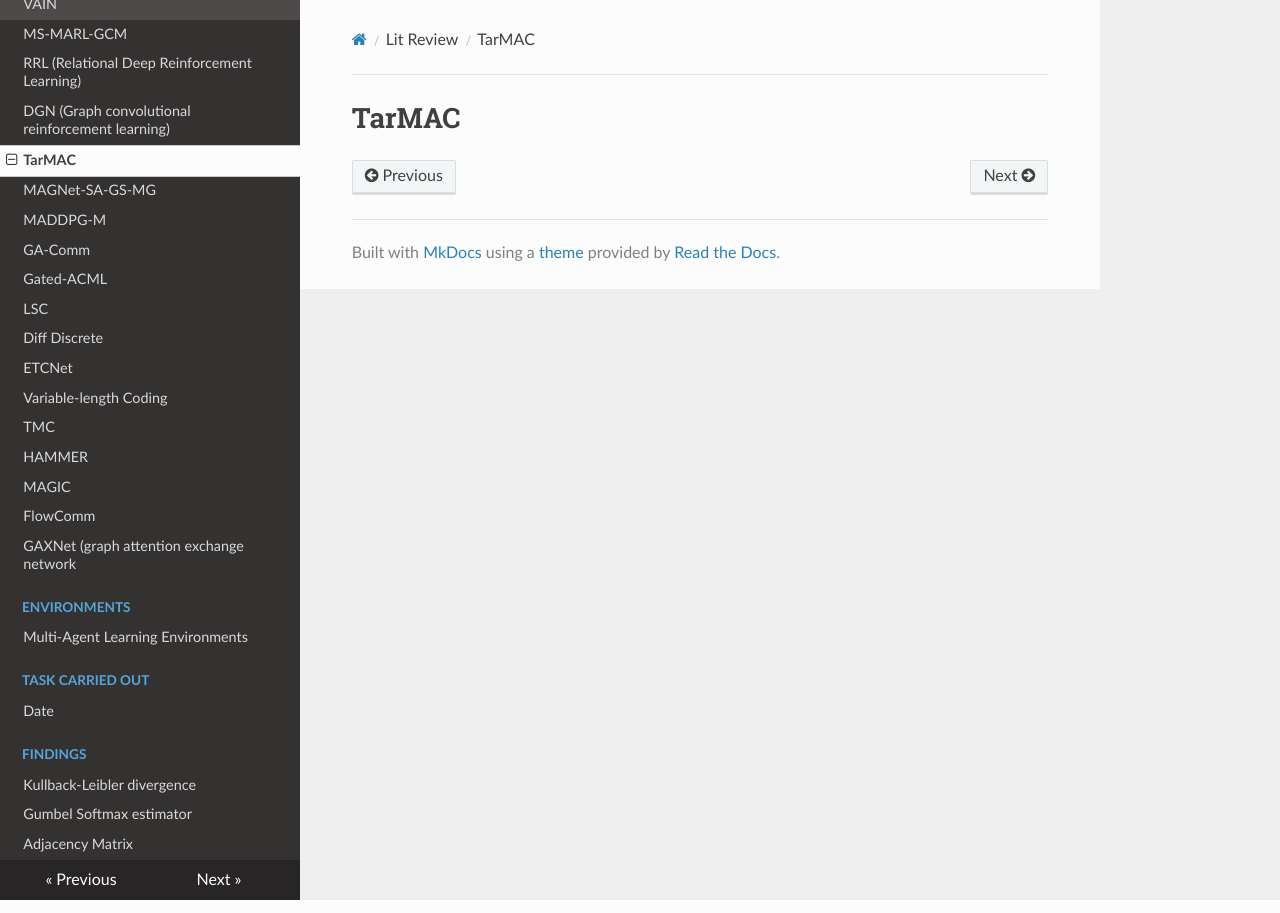
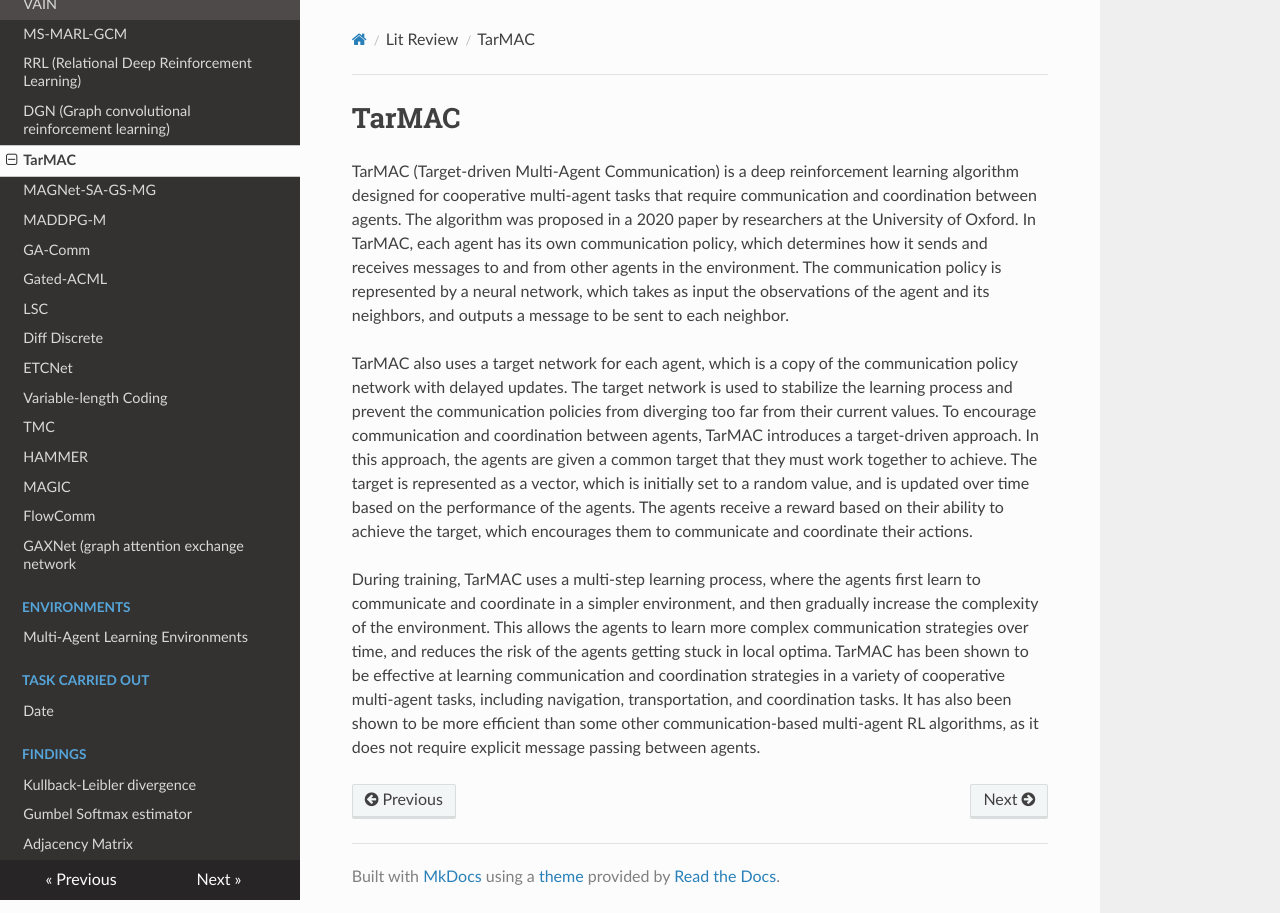
Before and after one commit to hasithz/CommRL_docs, an MkDocs documentation site: the page built from docs/Literature_Reviews/TarMAC.md, in a window 1280 px wide. Built offline with MkDocs 1.6.1, drawn with Linux system fonts in a browser that asks for light colours; nearby versions of some CDN libraries.

```diff
--- a/docs/Literature_Reviews/TarMAC.md
+++ b/docs/Literature_Reviews/TarMAC.md
@@ -1 +1,10 @@
 # TarMAC
+
+TarMAC (Target-driven Multi-Agent Communication) is a deep reinforcement learning algorithm designed for cooperative multi-agent tasks that require communication and coordination between agents. The algorithm was proposed in a 2020 paper by researchers at the University of Oxford.
+In TarMAC, each agent has its own communication policy, which determines how it sends and receives messages to and from other agents in the environment. The communication policy is represented by a neural network, which takes as input the observations of the agent and its neighbors, and outputs a message to be sent to each neighbor.
+
+TarMAC also uses a target network for each agent, which is a copy of the communication policy network with delayed updates. The target network is used to stabilize the learning process and prevent the communication policies from diverging too far from their current values.
+To encourage communication and coordination between agents, TarMAC introduces a target-driven approach. In this approach, the agents are given a common target that they must work together to achieve. The target is represented as a vector, which is initially set to a random value, and is updated over time based on the performance of the agents. The agents receive a reward based on their ability to achieve the target, which encourages them to communicate and coordinate their actions.
+
+During training, TarMAC uses a multi-step learning process, where the agents first learn to communicate and coordinate in a simpler environment, and then gradually increase the complexity of the environment. This allows the agents to learn more complex communication strategies over time, and reduces the risk of the agents getting stuck in local optima.
+TarMAC has been shown to be effective at learning communication and coordination strategies in a variety of cooperative multi-agent tasks, including navigation, transportation, and coordination tasks. It has also been shown to be more efficient than some other communication-based multi-agent RL algorithms, as it does not require explicit message passing between agents.
```
Also changed, not shown: docs/Findings/ad-hoc.md (added, +9 -0 lines), docs/Literature_Reviews/MADDPG.md (+8 -0 lines).
